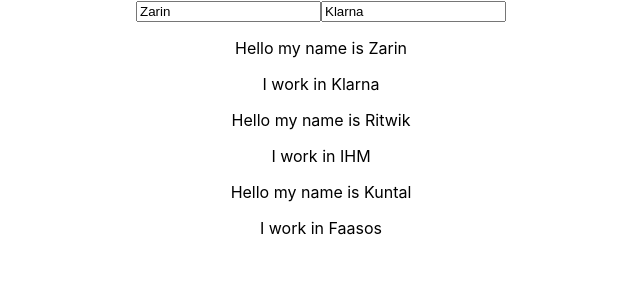
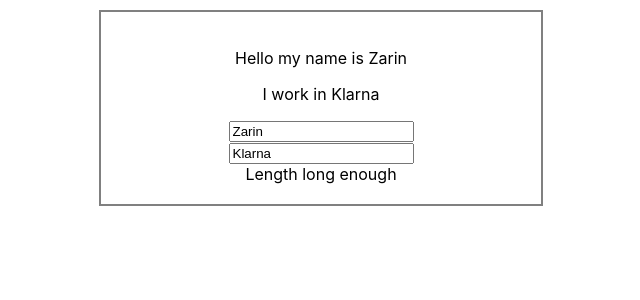
Before and after one commit to akashleo/New_ES6, a React (Create React App) app in the folder proj_one/: page / in a window 1280 px wide. Shown: the top 300 px of the page, without its empty margins (319-959 px from the left). Built offline with nearby package versions, Linux system fonts and the light colour scheme.

Commit message:
Fourth Commit

```diff
--- a/proj_one/src/App.css
+++ b/proj_one/src/App.css
@@ -1,5 +1,7 @@
 .App {
   text-align: center;
+  display : flex;
+  justify-content: center;
 }
 
 .App-logo {
--- a/proj_one/src/App.js
+++ b/proj_one/src/App.js
@@ -1,6 +1,5 @@
 
 import './App.css';
-import UserInput from './UserInput/userInput';
 import UserOutput from './UserOutput/userOutput';
 import React, {Component} from 'react';
 
@@ -22,11 +21,13 @@
  render(){
   return (
     <div className="App">
-      <UserInput changed={this.stateChangeHandlerOne} field={this.state.name}/>
-      <UserInput changed={this.stateChangeHandlerTwo} field={this.state.work}/>
-      <UserOutput name={this.state.name} work={this.state.work}/>
-      <UserOutput name="Ritwik" work="IHM"/>
-      <UserOutput name="Kuntal" work="Faasos"/>
+      <UserOutput name={this.state.name}
+        work={this.state.work}
+        nameChanged={this.stateChangeHandlerOne}
+        workChanged={this.stateChangeHandlerTwo}
+        nameField={this.state.name}
+        workField={this.state.work}
+        stringLength={this.state.name.length}/>
     </div>
   )
  };
--- /dev/null
+++ b/proj_one/src/User.css
@@ -0,0 +1,7 @@
+.User{
+    border : 2px solid grey;
+    padding :20px;
+    margin : 10px;
+    width :400px;
+    align-content :center;
+}
--- /dev/null
+++ b/proj_one/src/Validation/Validation.js
@@ -0,0 +1,14 @@
+import React from 'react';
+const validation = (props) => {
+    let validationMessage ="Length long enough";
+    if (props.stringLength < 5)
+        validationMessage = "Length too short";
+    return (
+    <div>
+        {validationMessage}
+    </div>
+    );
+
+};
+
+export default validation;
--- a/proj_one/src/userOutput/userOutput.js
+++ b/proj_one/src/userOutput/userOutput.js
@@ -1,10 +1,18 @@
 import React from 'react';
+import UserInput from '.././UserInput/userInput';
+import Validation from '.././Validation/Validation';
+import '.././User.css';
 
 const userOutput = (props) => {
     return (
-    <div>
+    <div className='User'>
         <p>Hello my name is {props.name}</p>
         <p>I work in {props.work}</p>
+        <UserInput changed={props.nameChanged} field={props.nameField}/>
+        <br />
+        <UserInput changed={props.workChanged} field={props.workField}/>
+        <br/>
+        <Validation stringLength={props.stringLength}/>
     </div>
     );
 };
```
Also changed, not shown: 1 other file (tests, documents, lock files or other folders).
